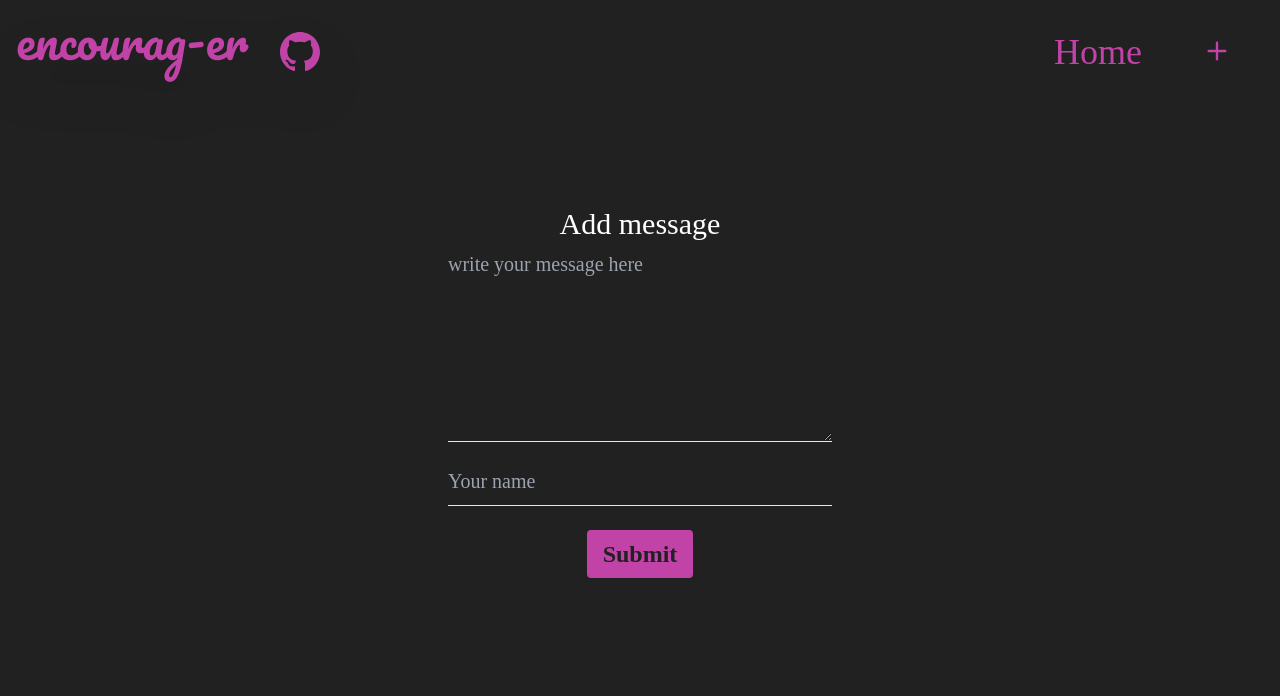
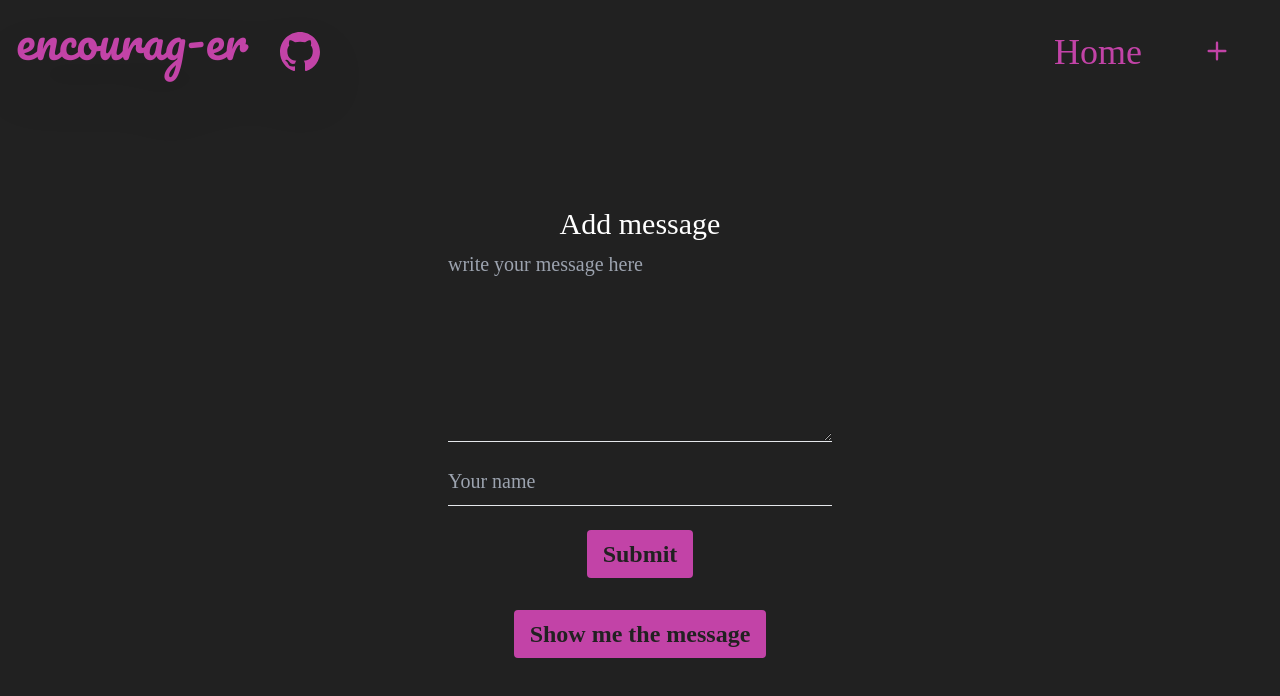
Before and after one commit to Ameeeek/encourag-er, a React (Create React App) app: page /tambah in a window 1280 px wide. Shown: the top 696 px of the page. Built offline with nearby package versions, Linux system fonts and the light colour scheme; no server answers; a web font is replaced by a local one.

Commit message:
add show message button

```diff
--- a/src/App.js
+++ b/src/App.js
@@ -29,12 +29,12 @@ function App() {
   }
   function storeData(inputQuote){
     console.log(inputQuote);
-    alert("quote telah ditambahkan")
+    // alert("quote telah ditambahkan")
     axios
     .post("http://localhost:4000/quote/add",inputQuote)
     .then((res)=>{
       setQuote((prevQuotes) => [...prevQuotes, inputQuote]);
-      alert("buku telah ditambahkan")
+      // alert("buku telah ditambahkan")
     })
     .catch((error) =>{
       console.log(error.response.data);
--- a/src/tambah.jsx
+++ b/src/tambah.jsx
@@ -1,4 +1,5 @@
 import { useState } from 'react';
+import {Link} from 'react-router-dom';
 const Tambah = ({store}) =>{
 
     const [inputQuote, setInputQuote] = useState();
@@ -29,6 +30,9 @@ const Tambah = ({store}) =>{
             <div className="grid place-items-end  my-4 text-2xl ease-linear duration-100 ">
                 <input type="submit" className="bg-primary hover:bg-secondary text-secondary hover:text-primary cursor-pointer  font-bold py-2 px-4 rounded focus:outline-none focus:shadow-outline" value="Submit"/>
             </div>
+            <div className="grid place-items-end  my-4 text-2xl ease-linear duration-100 ">
+                <Link to="/main" className="bg-primary hover:bg-secondary text-secondary hover:text-primary cursor-pointer  font-bold py-2 px-4 rounded focus:outline-none focus:shadow-outline">Show me the message</Link>
+            </div>
         </form>
     </div>
     )
```
